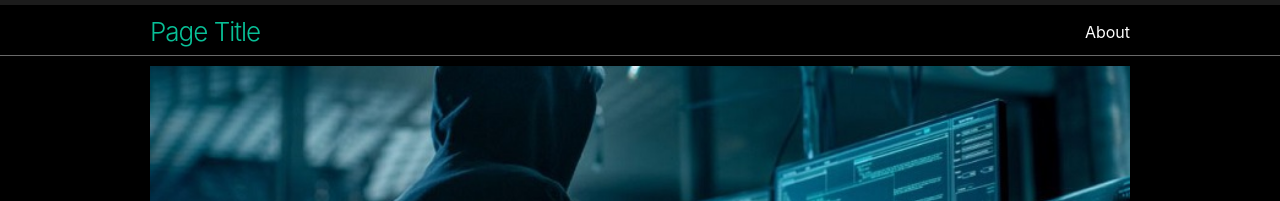
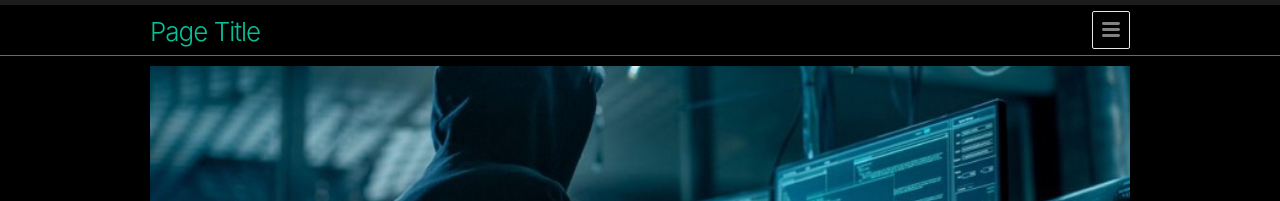
Before and after one commit to marcellbarsony/blog, a Jekyll site: the page built from index.html, in a window 1280 px wide. Shown: the top 201 px of the page. Built offline with Jekyll 4.4.1, drawn with Linux system fonts in a browser that asks for light colours; the list of posts is cut into pages by our own code.

Commit message:
Modifying Navigation

```diff
--- a/_sass/styles/layout/_header.scss
+++ b/_sass/styles/layout/_header.scss
@@ -43,24 +43,6 @@
     }
   }
 
-  @include media-query($on-palm) {
-    position: absolute;
-    top: 6px;
-    right: $spacing-unit / 2;
-    background-color: $background-color;
-    border: 1px solid $grey-color-light;
-    border-radius: 5px;
-    text-align: right;
-
-    label[for="nav-trigger"] {
-      display: block;
-      float: right;
-      width: 36px;
-      height: 36px;
-      z-index: 2;
-      cursor: pointer;
-    }
-
 .menu-icon {
     display: block;
     float: right;
@@ -69,6 +51,9 @@
     line-height: 0;
     padding-top: 10px;
     text-align: center;
+    border: 1px solid $grey-color-light;
+    border-radius: 2px;
+    margin-top: 6px;
 
     > svg {
       fill: $grey-color;
@@ -82,7 +67,9 @@
 
     input:checked ~ .trigger {
       display: block;
+      background-color: green;
       padding-bottom: 5px;
+      width: 100%;
     }
 
     .page-link {
@@ -92,7 +79,22 @@
       &:not(:last-child) {
         margin-right: 0;
       }
-      margin-left: 100px;
     }
   }
-}
+
+//  @include media-query($on-palm) {
+//    position: absolute;
+//    top: 6px;
+//    right: $spacing-unit / 2;
+//    background-color: $background-color;
+//    border-radius: 5px;
+//    text-align: right;
+//
+//    label[for="nav-trigger"] {
+//      display: block;
+//      float: right;
+//      width: 36px;
+//      height: 36px;
+//      z-index: 2;
+//      cursor: pointer;
+//    }
```
Lines whose indentation alone changed are shown as unchanged.
